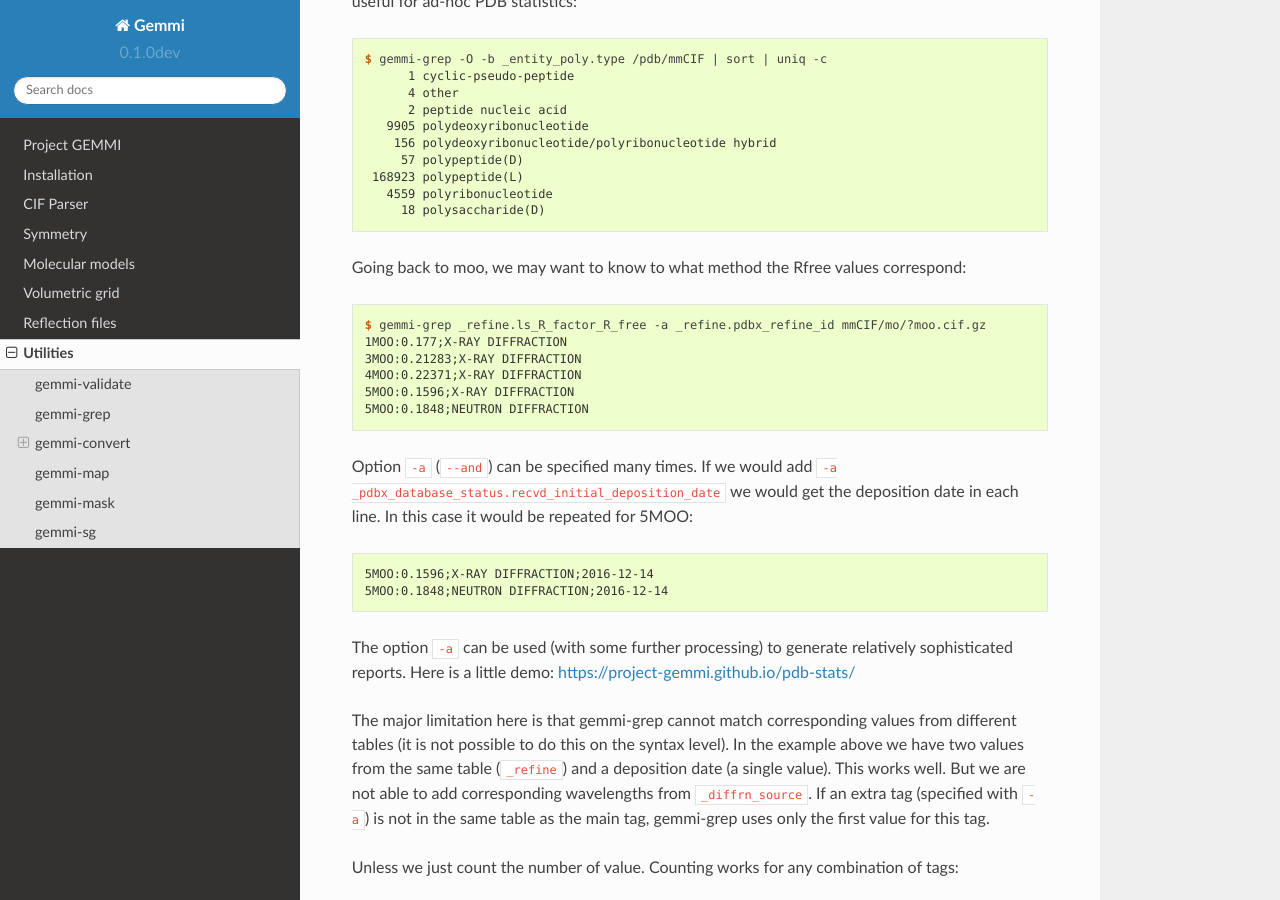
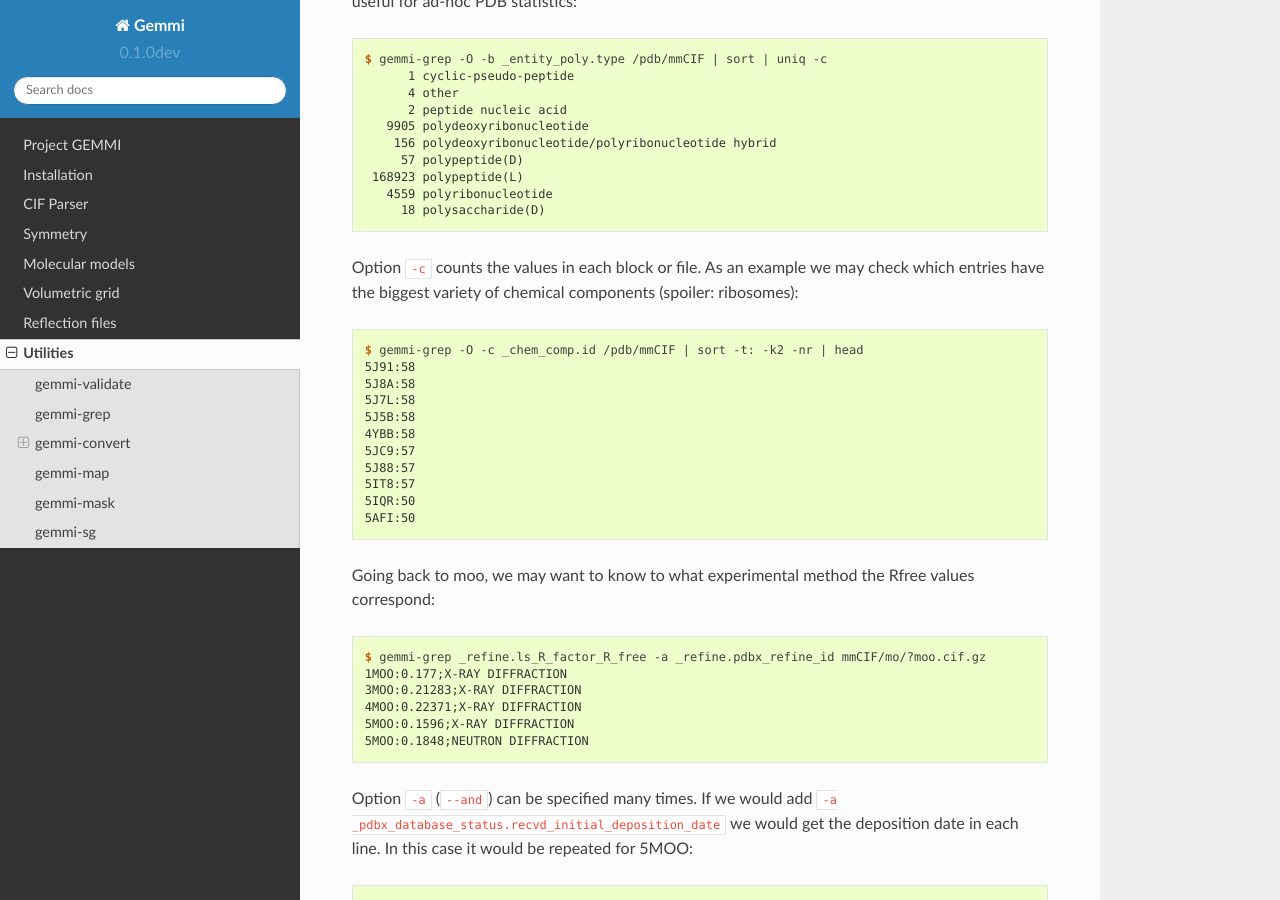
Before and after one commit to project-gemmi/gemmi, a Sphinx documentation site: the page built from docs/utils.rst, in a window 1280 px wide and 900 px high, scrolled down 1917 px. Built offline with Sphinx 7.4.7 and the Read the Docs theme 2.0.0, drawn with Linux system fonts in a browser that asks for light colours; some of the changed text lies outside the part shown.

Commit message:
add one more example to docs

```diff
--- a/docs/cif-parser.rst
+++ b/docs/cif-parser.rst
@@ -784,8 +784,7 @@ entries based on the unit cell and |Vm|.
 
 Not all the dark spots are group depositions.
 For example, at |Vs|\ ≈66.5%, |dmin| 2.5-3A we can see the 20S proteasome
-studied by Huber *et al* --
-a systematic research of the same important protein,
+studied by Huber *et al* -- a systematic research of the same protein,
 with dozens PDB submissions.
 
 Weights
--- a/docs/utils.rst
+++ b/docs/utils.rst
@@ -75,8 +76,24 @@ and it makes the program useful for ad-hoc PDB statistics::
        4559 polyribonucleotide
          18 polysaccharide(D)
 
-Going back to moo, we may want to know to what method the Rfree values
-correspond::
+Option ``-c`` counts the values in each block or file. As an example
+we may check which entries have the biggest variety of chemical components
+(spoiler: ribosomes)::
+
+    $ gemmi-grep -O -c _chem_comp.id /pdb/mmCIF | sort -t: -k2 -nr | head
+    5J91:58
+    5J8A:58
+    5J7L:58
+    5J5B:58
+    4YBB:58
+    5JC9:57
+    5J88:57
+    5IT8:57
+    5IQR:50
+    5AFI:50
+
+Going back to moo, we may want to know to what experimental method
+the Rfree values correspond::
 
     $ gemmi-grep _refine.ls_R_factor_R_free -a _refine.pdbx_refine_id mmCIF/mo/?moo.cif.gz
     1MOO:0.177;X-RAY DIFFRACTION
```
Also changed, not shown: other parts of docs/utils.rst (+3 -2 lines).
